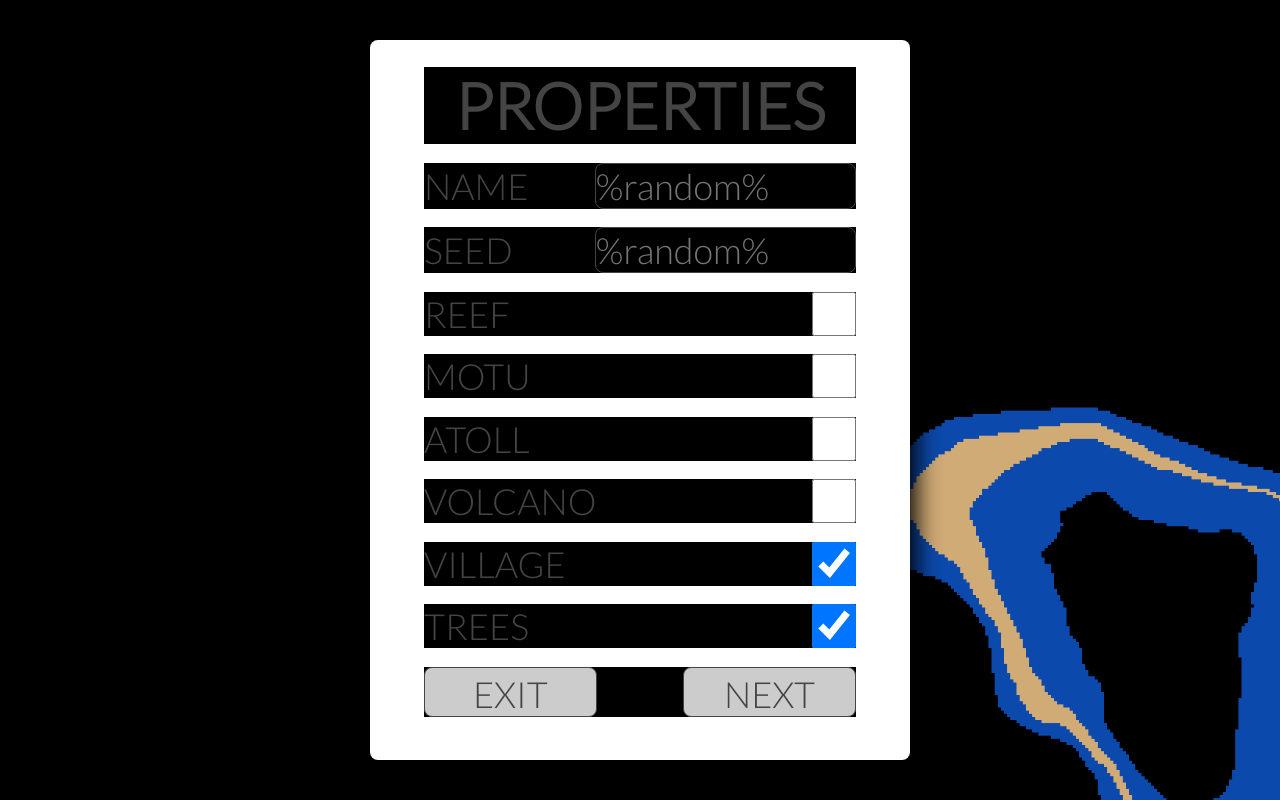
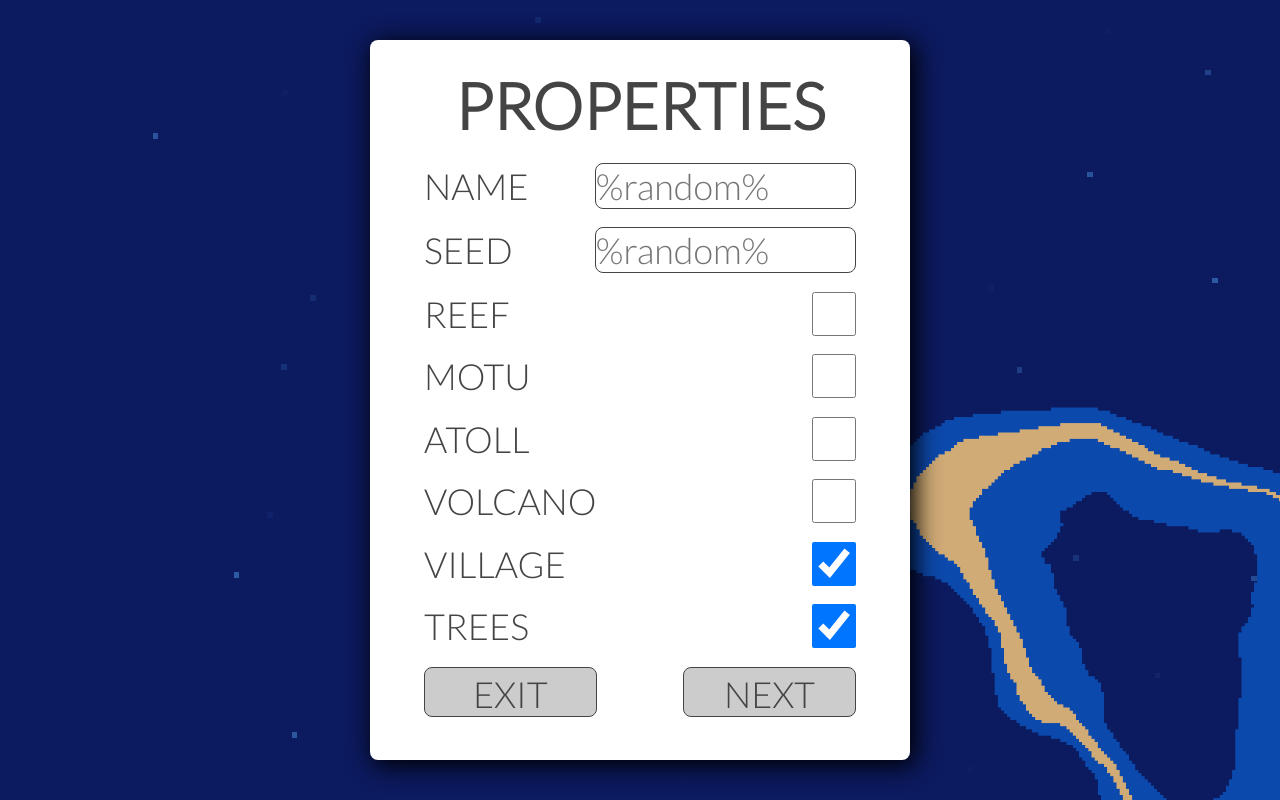
Before and after one commit to brennanwilkes/Open-Source-Islands, a PHP site: page / in a window 1280 px wide. Run offline with PHP 8.4, Linux system fonts and the light colour scheme; some libraries are stand-ins or nearby versions; some web fonts are replaced.

Commit message:
More tests

```diff
--- a/handler.js
+++ b/handler.js
@@ -174,9 +174,11 @@ $(document).ready(function(){
 		},150);
 	});
 
-	$("input[type=color]").change(function() {
-		$(this).css("background-color",$(this).val());
-	});
+
+
+	if(!/^((?!chrome|android).)*safari/i.test(navigator.userAgent)){
+		$("input[type=color]").css("border","0").css("width","40%").css("height","90%");
+	}
 
 /*
 	let colours = $("input[type=color]");
--- a/styles.css
+++ b/styles.css
@@ -125,17 +125,6 @@ input[type=button]:active, input[type=submit]:active{
 	background-color: #999;
 }
 
-@media screen and (min-width: 800px) {
-	input[type=color]{
-		border: 0;
-		width:40%;
-		height:90%;
-	}
-	*{
-		background-color: black;
-	}
-}
-
 .dual label{
 	width:150%;
 }
```
